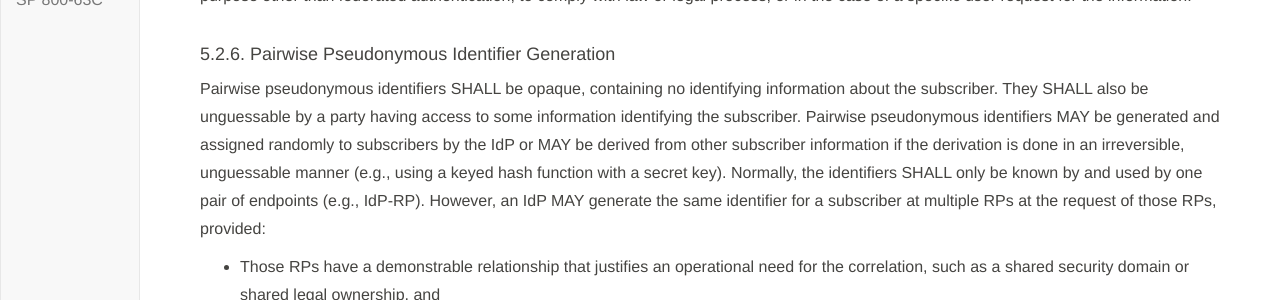
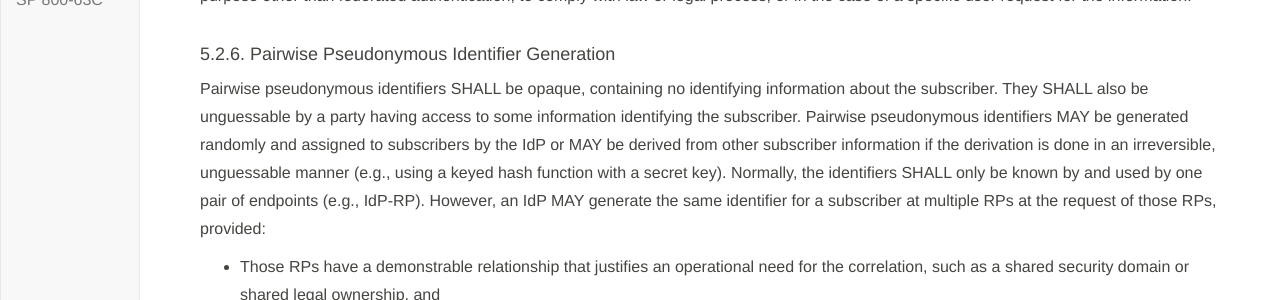
Before and after one commit to usnistgov/800-63-3, a Jekyll site: the page built from sp800-63c/sec5_assertions.md, in a window 1280 px wide and 900 px high, scrolled down 3083 px. Shown: the part 282-582 px from the top of the window. Built offline with Jekyll 4.4.1, drawn with Linux system fonts in a browser that asks for light colours; our own code applies the rules of GitHub Pages for plain Markdown files.

```diff
--- a/sp800-63c/sec5_assertions.md
+++ b/sp800-63c/sec5_assertions.md
@@ -85,7 +85,7 @@ Note that in a proxied federation model, the initial IdP may be unable to genera
 
 #### 5.2.6. <a name="ppi-gen"></a>Pairwise Pseudonymous Identifier Generation
 
-Pairwise pseudonymous identifiers SHALL be opaque, containing no identifying information about the subscriber. They SHALL also be unguessable by a party having access to some information identifying the subscriber. Pairwise pseudonymous identifiers MAY be generated and assigned randomly to subscribers by the IdP or MAY be derived from other subscriber information if the derivation is done in an irreversible, unguessable manner (e.g., using a keyed hash function with a secret key). Normally, the identifiers SHALL only be known by and used by one pair of endpoints (e.g., IdP-RP). However, an IdP MAY generate the same identifier for a subscriber at multiple RPs at the request of those RPs, provided:
+Pairwise pseudonymous identifiers SHALL be opaque, containing no identifying information about the subscriber. They SHALL also be unguessable by a party having access to some information identifying the subscriber. Pairwise pseudonymous identifiers MAY be generated randomly and assigned to subscribers by the IdP or MAY be derived from other subscriber information if the derivation is done in an irreversible, unguessable manner (e.g., using a keyed hash function with a secret key). Normally, the identifiers SHALL only be known by and used by one pair of endpoints (e.g., IdP-RP). However, an IdP MAY generate the same identifier for a subscriber at multiple RPs at the request of those RPs, provided:
 
 * Those RPs have a demonstrable relationship that justifies an operational need for the correlation, such as a shared security domain or shared legal ownership, and
 * All RPs sharing an identifier consent to being correlated in such a manner.
```
